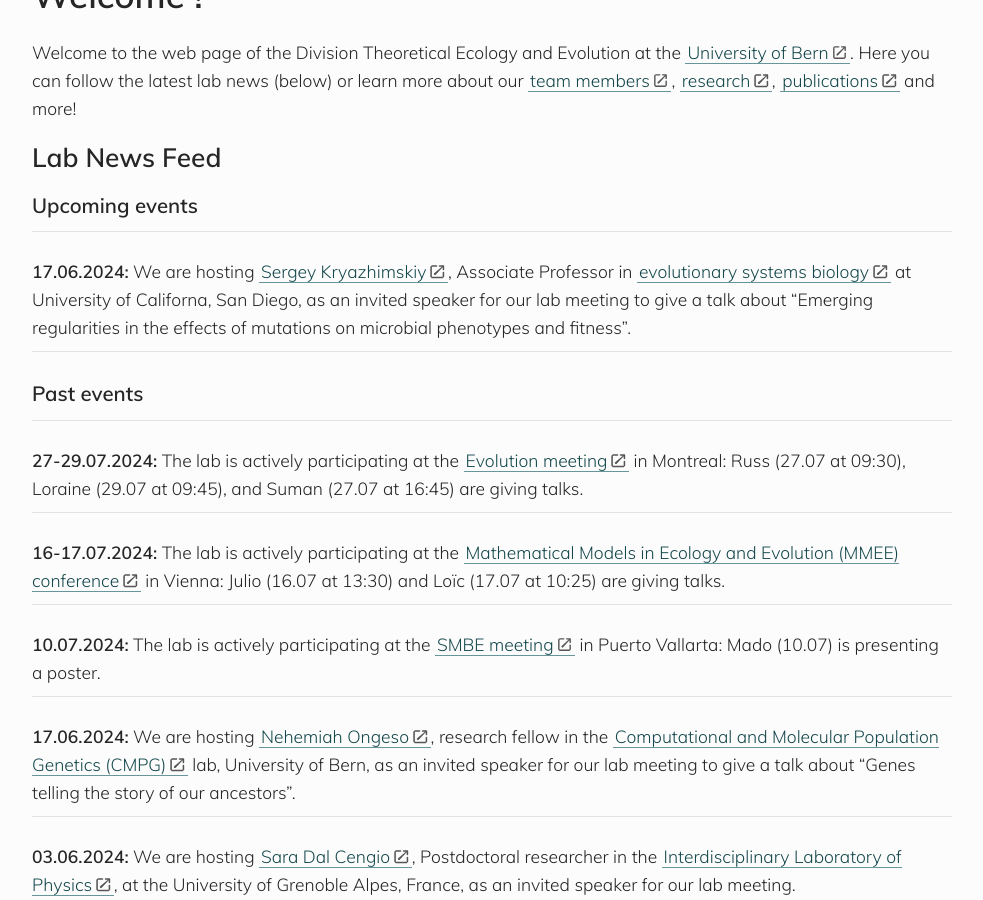
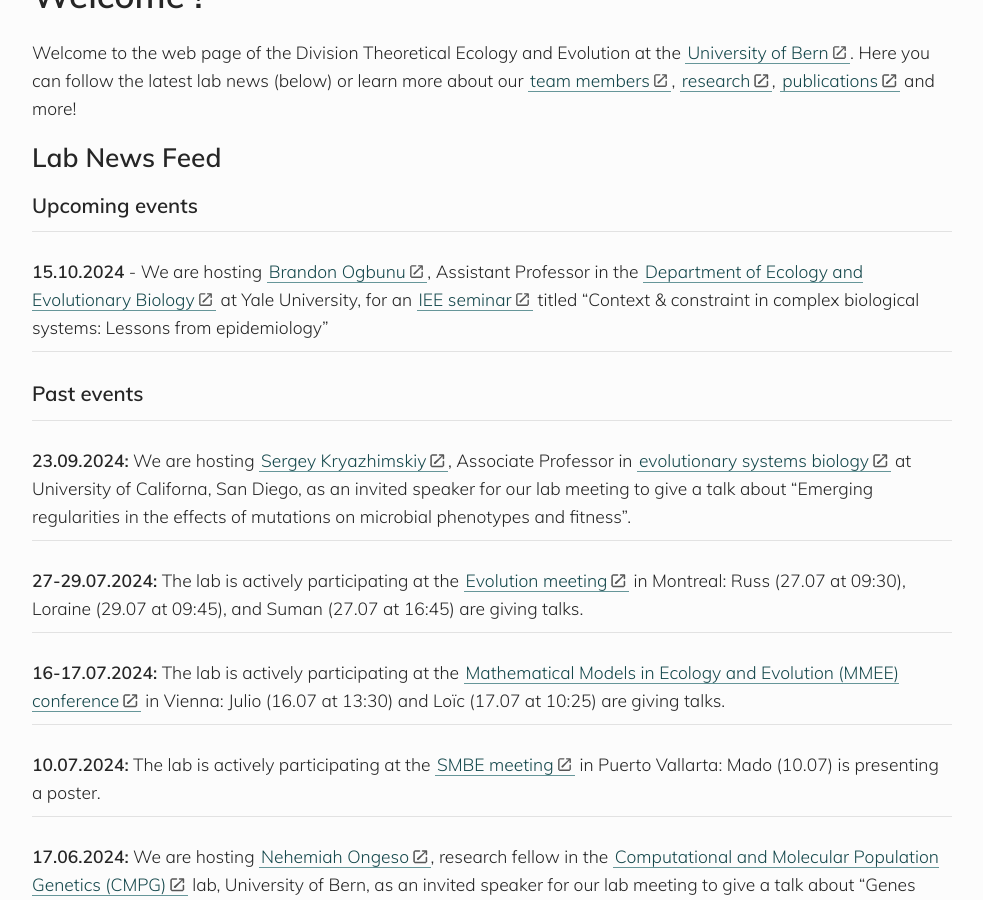
Before and after one commit to banklab/banklab.github.io, a Jekyll site: the page built from index.md, in a window 1280 px wide and 900 px high, scrolled down 383 px. Shown: the whole window, without its empty margins (148-1131 px from the left). Built offline with Jekyll 4.4.1, drawn with Linux system fonts in a browser that asks for light colours; some web fonts are replaced.

Commit message:
Update index

```diff
--- a/index.md
+++ b/index.md
@@ -14,12 +14,15 @@ Welcome to the web page of the Division Theoretical Ecology and Evolution at the
 
 ---
 
-**17.06.2024:** We are hosting [Sergey Kryazhimskiy](https://scholar.google.com/citations?user=cEr8jtAAAAAJ&hl=de&oi=ao), Associate Professor in [evolutionary systems biology](https://www.sklab.science/) at University of Californa, San Diego, as an invited speaker for our lab meeting to give a talk about "Emerging regularities in the effects of mutations on microbial phenotypes and fitness".
+**15.10.2024** - We are hosting [Brandon Ogbunu](https://ogbunulab.yale.edu/), Assistant Professor in the [Department of Ecology and Evolutionary Biology](https://eeb.yale.edu/) at Yale University, for an [IEE seminar](https://www.iee.unibe.ch/studies/lecture_series_in_ecology_and_evolution/index_eng.html) titled "Context & constraint in complex biological systems: Lessons from epidemiology"
 
 ---
 
 ### Past events
 
+---
+
+**23.09.2024:** We are hosting [Sergey Kryazhimskiy](https://scholar.google.com/citations?user=cEr8jtAAAAAJ&hl=de&oi=ao), Associate Professor in [evolutionary systems biology](https://www.sklab.science/) at University of Californa, San Diego, as an invited speaker for our lab meeting to give a talk about "Emerging regularities in the effects of mutations on microbial phenotypes and fitness".
 
 ---
 
```
